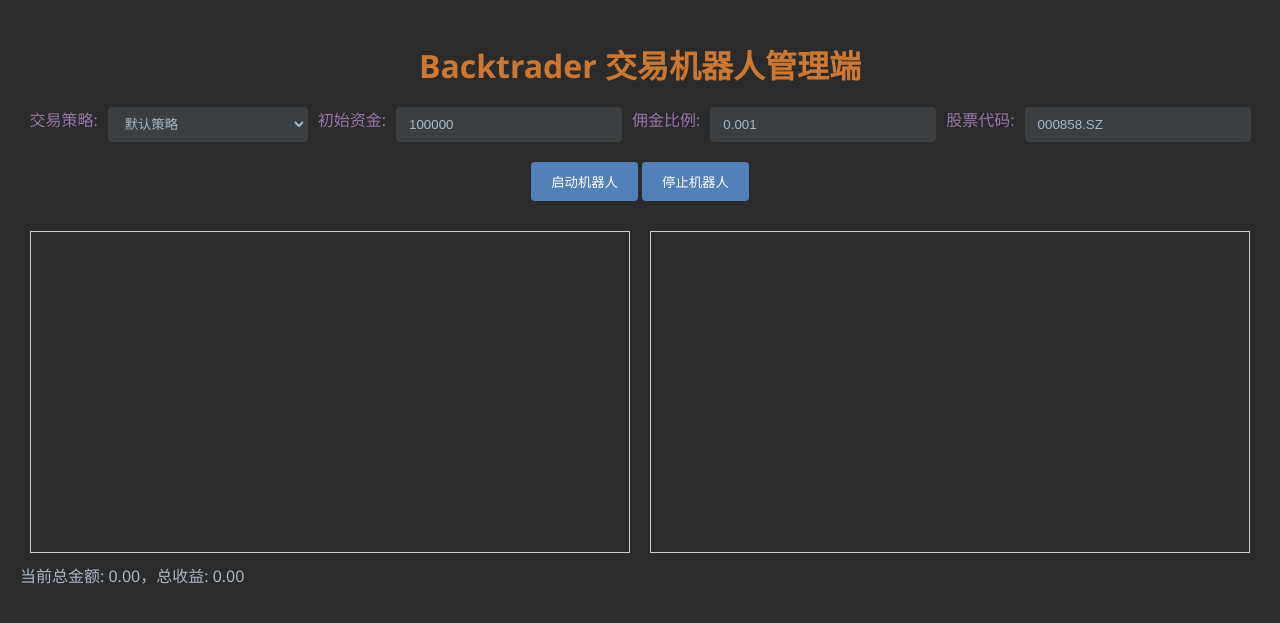
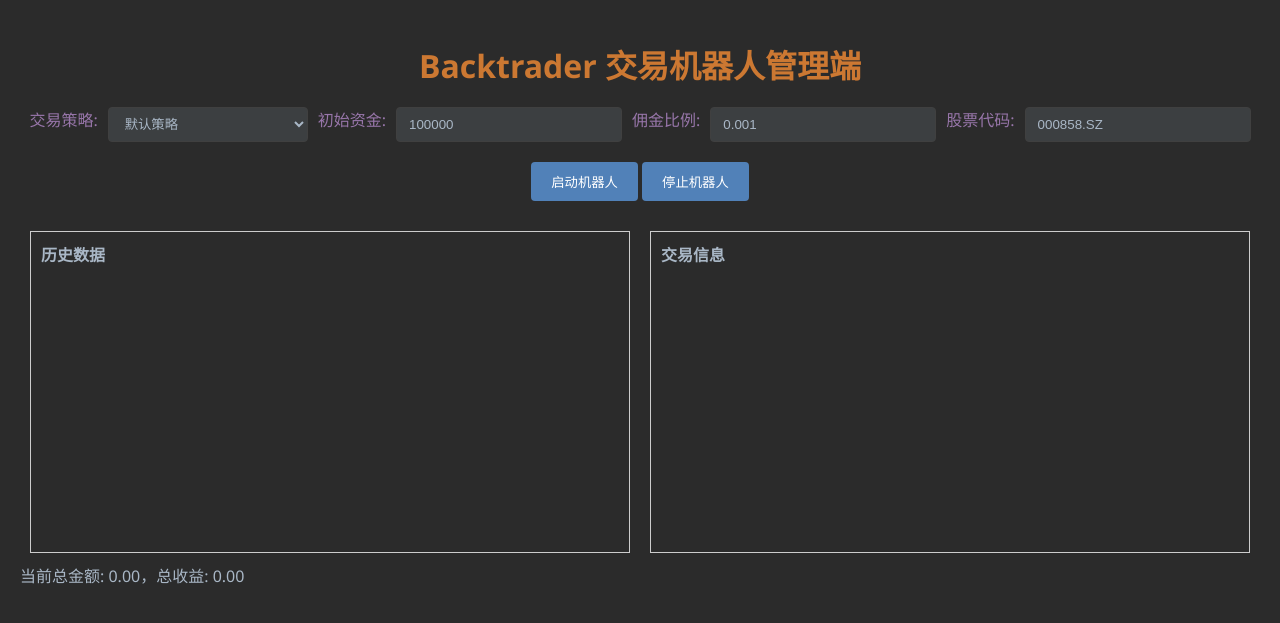
Before and after one commit to SuchAFool123/back-trader-demo, a Flask app: page / in a window 1280 px wide. Shown: the top 623 px of the page. Run offline with Flask 3, Linux system fonts and the light colour scheme; some libraries are stand-ins or nearby versions.

Commit message:
refactor

```diff
--- a/templates/app.html
+++ b/templates/app.html
@@ -19,6 +19,11 @@
             padding: 10px;
             height: 300px;
             overflow-y: auto;
+        }
+
+        .box-title {
+            font-weight: bold;
+            margin-bottom: 5px;
         }
     </style>
 </head>
@@ -43,8 +48,14 @@
         <button id="stopButton" disabled>停止机器人</button>
     </div>
     <div class="container">
-        <div class="box" id="historical-data-box"></div>
-        <div class="box" id="trade-info-box"></div>
+        <div class="box">
+            <div class="box-title">历史数据</div>
+            <div id="historical-data-box"></div>
+        </div>
+        <div class="box">
+            <div class="box-title">交易信息</div>
+            <div id="trade-info-box"></div>
+        </div>
     </div>
     <div id="total-info">当前总金额: 0.00，总收益: 0.00</div>
 
@@ -79,11 +90,19 @@
         });
 
         socket.on('historical_data', (message) => {
-            historicalDataBox.textContent = message;
+            // 按行分割并按行输出
+            const lines = message.split('\n');
+            lines.forEach(line => {
+                const p = document.createElement('p');
+                p.textContent = line;
+                historicalDataBox.appendChild(p);
+            });
         });
 
         socket.on('trade_info', (message) => {
-            tradeInfoBox.textContent += message + '\n';
+            const p = document.createElement('p');
+            p.textContent = message;
+            tradeInfoBox.appendChild(p);
         });
 
         socket.on('total_info', (message) => {
```
